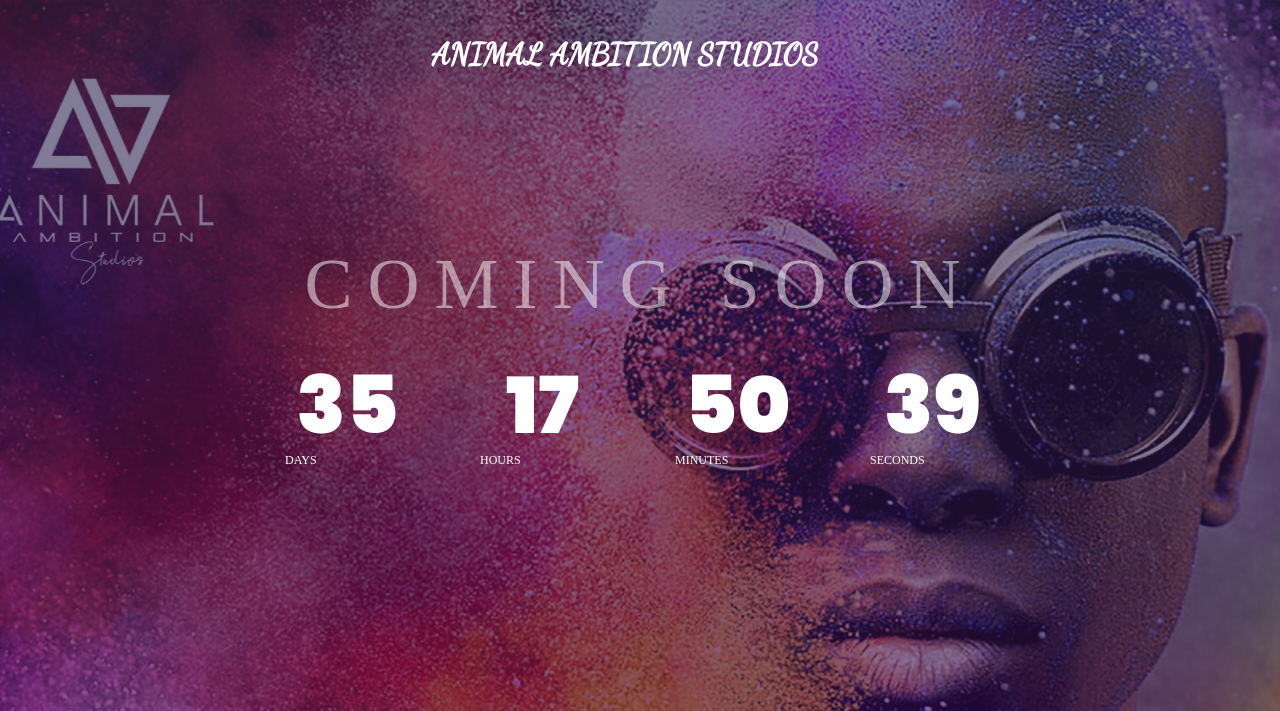
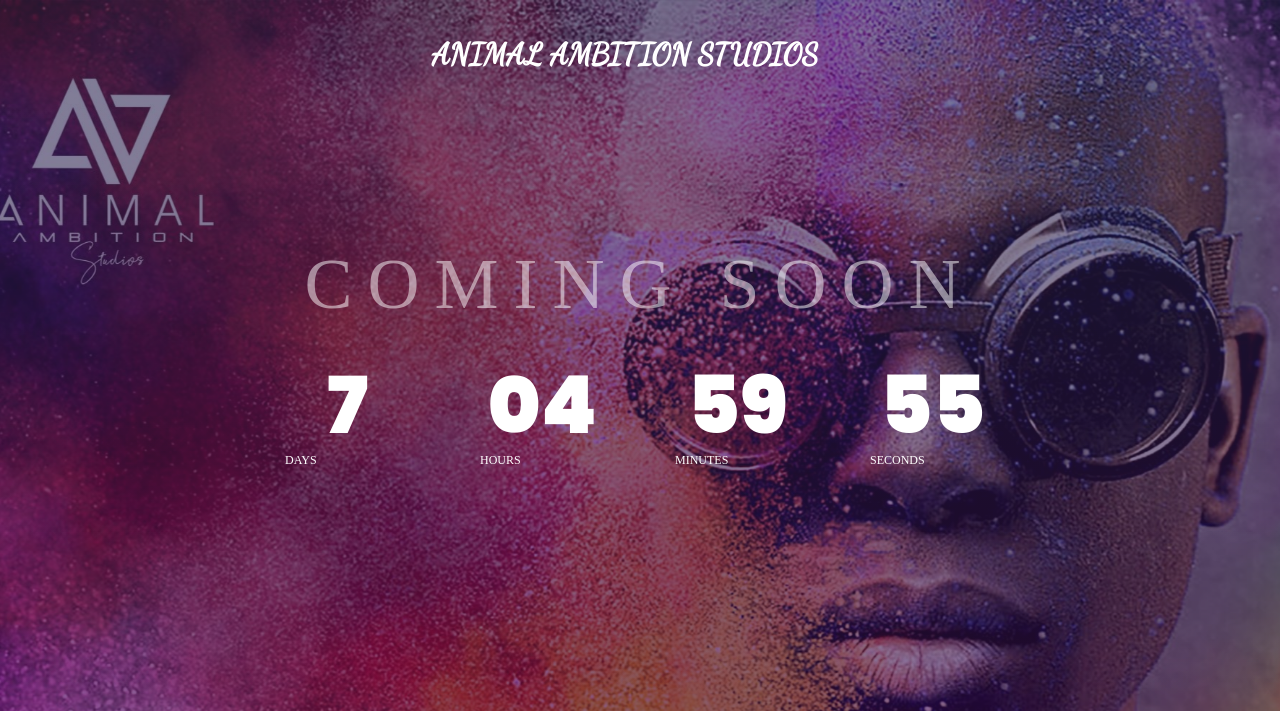
Before and after one commit to njaneambrose/animalambition, a plain HTML site: page index.html in a window 1280 px wide. Shown: the top 711 px of the page. Drawn offline with Linux system fonts and the light colour scheme; a web font is replaced by a local one.

Commit message:
return counter

```diff
--- a/index.html
+++ b/index.html
@@ -105,6 +105,21 @@
 			scale: 1.1
 		})
 	</script>
+	<script>
+		$('.cd100').countdown100({
+			/*Set Endtime here*/
+			/*Endtime must be > current time*/
+			endtimeYear: 0,
+			endtimeMonth: 0,
+			endtimeDate: 7,
+			endtimeHours: 5,
+			endtimeMinutes: 6,
+			endtimeSeconds: 0,
+			timeZone: ""
+			// ex:  timeZone: "America/New_York"
+			//go to " http://momentjs.com/timezone/ " to get timezone
+		});
+	</script>
 <!--===============================================================================================-->
 	<script src="js/main.js"></script>
 
```
